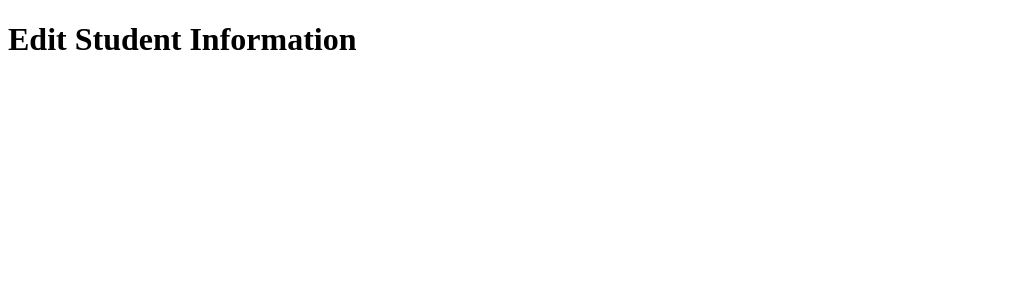
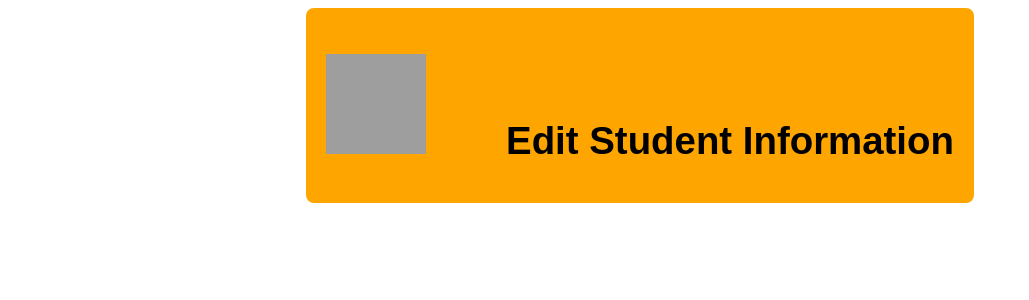
Before and after one commit to jamlmao/StudentDirectory, a PHP site: page /edit_info.php in a window 1280 px wide. Shown: the top 300 px of the page, without its empty margins (0-1029 px from the left). Run offline with PHP 8.4, Linux system fonts and the light colour scheme; some libraries are stand-ins or nearby versions; grey boxes are pictures that could not be loaded.

Commit message:
change color - mj

```diff
--- a/edit_info.php
+++ b/edit_info.php
@@ -6,12 +6,14 @@
     <title>Student Directory</title>
     <!-- Import Chart.js library -->
     <script src="https://cdn.jsdelivr.net/npm/chart.js"></script>
+    <script src="https://cdn.jsdelivr.net/npm/sweetalert2@11"></script>
+
 </head>
-<body>
+<body class="bg">
 
 <div class="container-fluid">
     <div class="col-10">
-        <h1>Edit Student Information</h1>
+    <h1><img src="logoF.png" class="rounded float-start" height = "100px" width = "100px">Edit Student Information</h1>
         <?php
             require("dbconnect.php");
             session_start();
@@ -171,8 +173,8 @@
                     <input type="text" class="form-control" name="year_level" value="<?php echo $student['year_level']; ?>">
                 </div>
 
-                    <div style="text-align: right;">
-                        <button type="submit" name="btnSave" class="btn btn-primary w-25">edit</button>
+                    <div class="text-center" style="text-align: center;">
+                        <button type="button" name="btnSave" onclick="confirmUpdate()" id="updateForm" class="btn btn-primary w-25">Update</button>
                     </div>
                 </form>
             </fieldset>
@@ -183,8 +185,22 @@
         </div>
     </div>
 
-    <!-- JavaScript Section -->
     <script>
+        function confirmUpdate() {
+        Swal.fire({
+            title: 'Are you sure?',
+            text: "You are about to update the student's information.",
+            icon: 'warning',
+            showCancelButton: true,
+            confirmButtonColor: '#3085d6',
+            cancelButtonColor: '#d33',
+            confirmButtonText: 'Yes, update it!'
+        }).then((result) => {
+            if (result.isConfirmed) {
+                document.getElementById('updateForm').submit();
+            }
+        });
+    }
         function search(event){
             if(event.keyCode == 13){
                 let search = document.getElementById("txtSearch").value;
@@ -206,5 +222,77 @@
             xhttp.send();
         }
     </script>
+    <style>
+    .bg {
+            background-color: white;
+        }
+        body {
+            font-family: Arial, sans-serif;
+            color: black;
+            background-color: #f5f5f5;
+            margin: 1;
+            padding: 0;
+            display: flex;
+            justify-content: center;
+            align-items: center;
+            height: 10;
+        }
+        .container-fluid {
+            font-size: larger;
+            border-top-left-radius: 8px;
+            max-width: 50rem;
+            padding: 20px;
+            border-radius: 8px;
+            background-color: orange;
+        }
+        h1 {
+            color: black;
+            text-align: left;
+            margin-bottom: 20px;
+        }
+        .border-dark-subtle {
+            background-color: #f9ddb1;
+        }
+        .p-3 {
+            padding: 1rem;
+        }
+        .w-50 {
+            width: 100%;
+            padding-right: 350px;
+        }
+        .form-label {
+            font-weight: bold;
+            display: block;
+            margin-bottom: 5px;
+        }
+        .form-control {
+            width: 100%;
+            padding: 8px;
+            border-radius: 4px;
+            border: 1px solid #ccc;
+            box-sizing: border-box;
+            margin-bottom: 10px;
+        }
+        .btn-primary {
+            font-size: large;
+            font-weight: bolder;
+            background-color: orange;
+            color: black;
+            border: none;
+            padding: 15px 290px;
+            border-radius: 4px;
+            cursor: pointer;
+        }
+        .btn-primary:hover {
+
+            background-color: orange;
+        }
+        .text-right {
+            text-align: right;
+        }
+        img {
+            margin-right: 80px;
+        }
+    </style>
 </body>
 </html>
```
